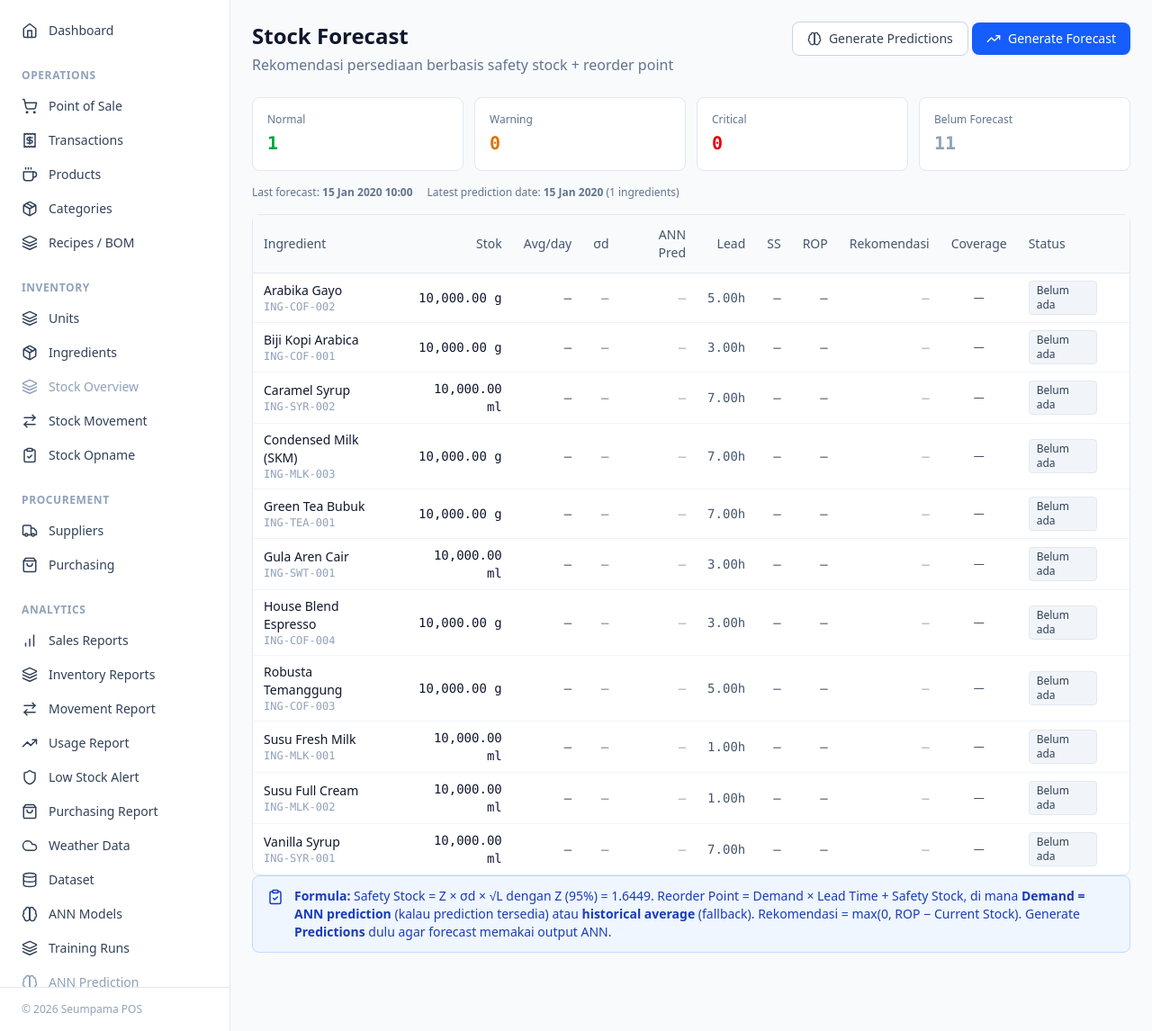
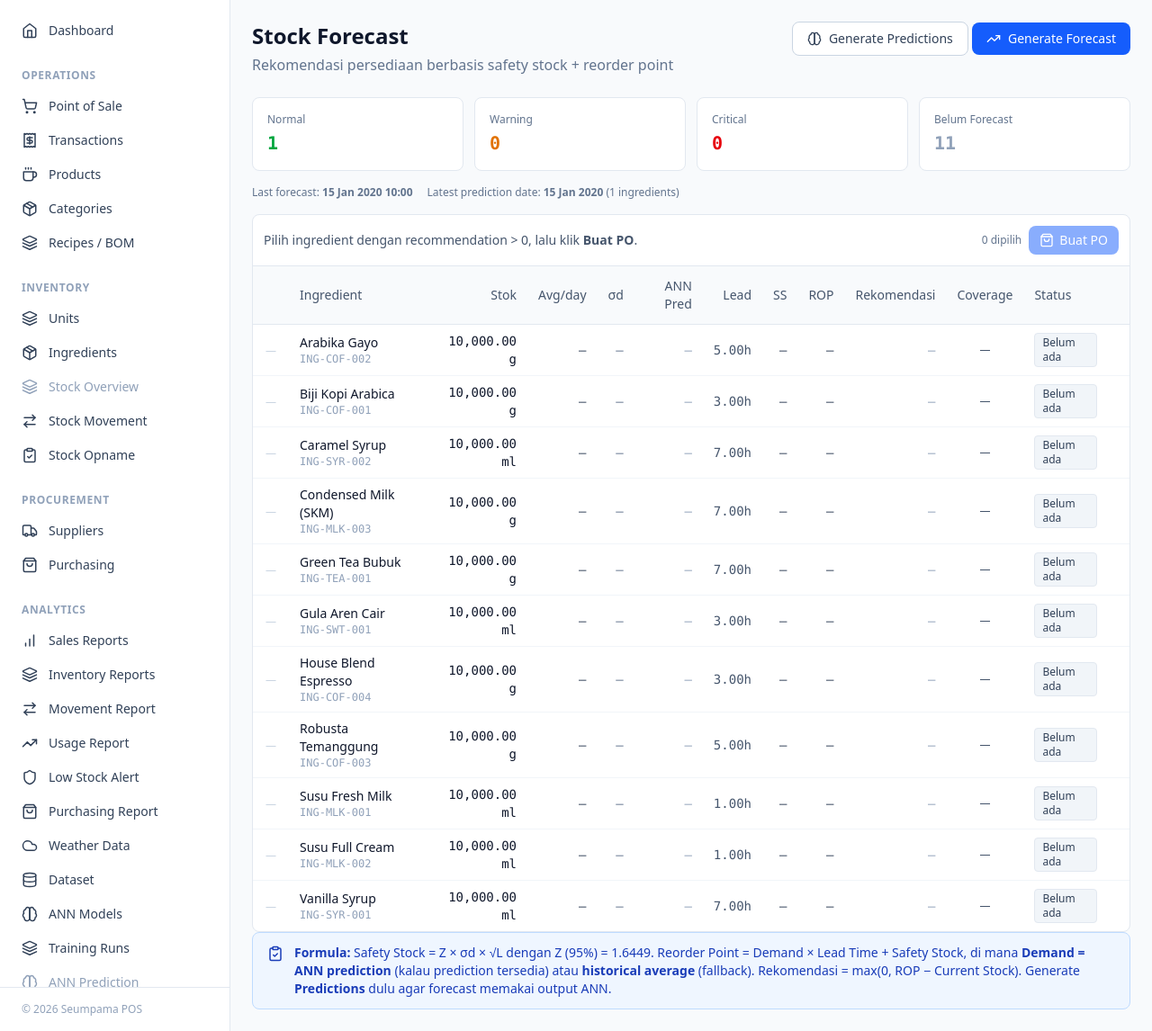
Before and after one commit to Quinc3/seumpama-pos, a Laravel app: page /stock-forecasts in a window 1280 px wide. Shown: the part 64-1210 px from the top of the page at 90% size. Run offline with Laravel 12, Linux system fonts and the light colour scheme; a user stored in the database is signed in; data comes from the database, SQL or seed files in the repository; tables that the repository leaves empty hold one stand-in row (values such as "Sample post"); style sheets or scripts are compiled from the project's sources; parts of the project's set-up code (start-up, migrations or seed data) failed here and were passed over.

Commit message:
feat(phase-8c): PO pre-fill from forecast recommendation — checkbox selection, counter with total qty, disable button when 0 selected

```diff
--- a/laravel-app/resources/views/reports/forecasts/index.blade.php
+++ b/laravel-app/resources/views/reports/forecasts/index.blade.php
@@ -57,6 +57,7 @@
         @endif
     </div>
 
+    <form method="GET" action="{{ route('purchase-orders.create') }}" id="po-form">
         <x-card padding="none">
             @if ($ingredients->isEmpty())
             <div class="p-12 text-center">
@@ -64,10 +65,26 @@
                 <p class="text-slate-600 font-medium">Tidak ada ingredient dengan is_prediction_target</p>
             </div>
             @else
+
+            <div class="p-3 border-b border-slate-200 flex flex-wrap items-center justify-between gap-2">
+                <div class="text-sm text-slate-600">
+                    Pilih ingredient dengan recommendation &gt; 0, lalu klik
+                    <strong>Buat PO</strong>.
+                </div>
+                <div class="flex items-center gap-2">
+                    <span class="text-xs text-slate-500" id="selected-count">0 dipilih</span>
+                    <button type="submit" form="po-form"
+                        class="inline-flex items-center gap-1.5 px-3 py-1.5 rounded-lg bg-blue-600 hover:bg-blue-700 text-white text-sm font-medium transition-colors">
+                        <x-icon name="shopping-bag" :size="16" />
+                        Buat PO
+                    </button>
+                </div>
+            </div>
             <div class="overflow-x-auto">
                 <table class="w-full text-sm">
                     <thead class="bg-slate-50 border-b border-slate-200">
                         <tr>
+                            <th class="text-center px-2 py-3 font-medium text-slate-600 w-10"></th>
                             <th class="text-left px-3 py-3 font-medium text-slate-600">Ingredient</th>
                             <th class="text-right px-3 py-3 font-medium text-slate-600">Stok</th>
                             <th class="text-right px-3 py-3 font-medium text-slate-600">Avg/day</th>
@@ -84,8 +101,20 @@
                     </thead>
                     <tbody class="divide-y divide-slate-100">
                         @foreach ($ingredients as $ing)
-                    @php $f = $forecasts[$ing->id] ?? null; @endphp
+                        @php
+                        $f = $forecasts[$ing->id] ?? null;
+                        $needsOrder = $f && (float) $f->recommended_quantity > 0;
+                        @endphp
                         <tr class="hover:bg-slate-50">
+                            <td class="px-2 py-2 text-center">
+                                @if ($needsOrder)
+                                <input type="checkbox" name="from_forecast[]" value="{{ $f->id }}"
+                                    data-rec="{{ (float) $f->recommended_quantity }}"
+                                    class="po-checkbox h-4 w-4 text-blue-600 border-slate-300 rounded focus:ring-blue-500">
+                                @else
+                                <span class="text-slate-300 text-xs">—</span>
+                                @endif
+                            </td>
                             <td class="px-3 py-2">
                                 <div class="font-medium text-slate-900">{{ $ing->name }}</div>
                                 <div class="text-xs text-slate-400 font-mono">{{ $ing->sku }}</div>
@@ -133,6 +162,7 @@
             </div>
             @endif
         </x-card>
+    </form>
 
     <x-alert variant="info" icon="clipboard-check" class="mt-4">
         <strong>Formula:</strong>
@@ -142,4 +172,39 @@
         Rekomendasi = max(0, ROP − Current Stock).
         Generate <strong>Predictions</strong> dulu agar forecast memakai output ANN.
     </x-alert>
+
+    <script>
+        document.addEventListener('DOMContentLoaded', function() {
+            const form = document.getElementById('po-form');
+            if (!form) return;
+            const checkboxes = form.querySelectorAll('.po-checkbox');
+            const countEl = document.getElementById('selected-count');
+            const btn = form.querySelector('button[type="submit"]');
+
+            function updateCount() {
+                const checked = Array.from(checkboxes).filter(c => c.checked);
+                const total = checked.reduce((sum, c) => sum + parseFloat(c.dataset.rec || 0), 0);
+
+                if (checked.length === 0) {
+                    countEl.textContent = '0 dipilih';
+                } else {
+                    countEl.textContent = checked.length + ' dipilih • total ' +
+                        new Intl.NumberFormat('id-ID', {
+                            maximumFractionDigits: 2
+                        }).format(total);
+                }
+                countEl.classList.toggle('text-blue-700', checked.length > 0);
+                countEl.classList.toggle('font-semibold', checked.length > 0);
+
+                if (btn) {
+                    btn.disabled = checked.length === 0;
+                    btn.classList.toggle('opacity-50', checked.length === 0);
+                    btn.classList.toggle('cursor-not-allowed', checked.length === 0);
+                }
+            }
+
+            checkboxes.forEach(c => c.addEventListener('change', updateCount));
+            updateCount();
+        });
+    </script>
 </x-app-layout>
```
Also changed, not shown: laravel-app/app/Http/Controllers/PurchaseOrderController.php (+19 -2 lines), laravel-app/resources/views/purchase-orders/create.blade.php (+10 -1 lines). Lines whose indentation alone changed are shown as unchanged.
